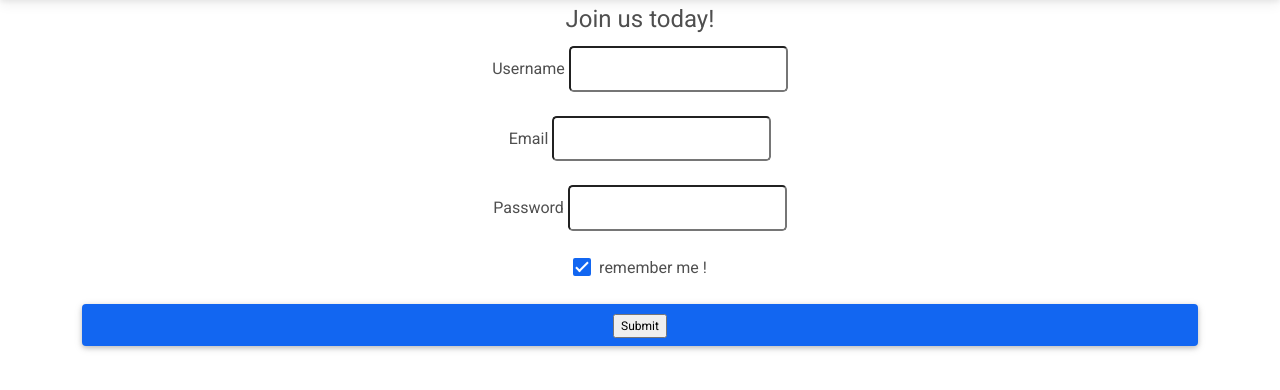
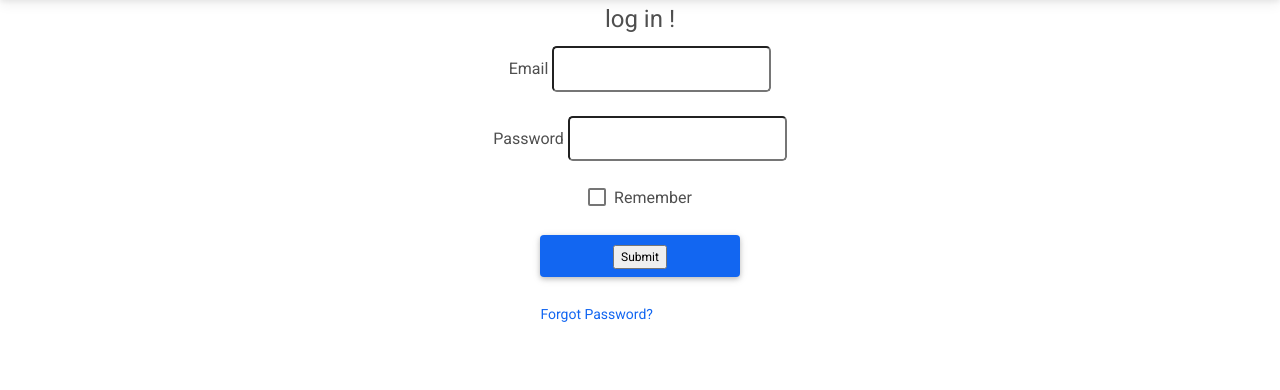
Before and after one commit to eude313/goal, a Flask app: template webapp/templates/signIn.html in a window 1280 px wide. Shown: the part 59-449 px from the top of the page. Run offline with Flask 2, Linux system fonts and the light colour scheme; the template is opened without the code that fills it, so the values that code supplies are empty, except form fields; form fields are guessed from the names that the template uses; parts of the project's set-up code (start-up, migrations or seed data) failed here and were passed over; some libraries are stand-ins or nearby versions; some web fonts are replaced.

Commit message:
initial commit

```diff
--- a/config.py
+++ b/config.py
@@ -1,10 +1,11 @@
 import os
+from flask_sqlalchemy import SQLAlchemy
 
 class Config:
     POPULAR_QUOTE = "http://quotes.stormconsultancy.co.uk/popular.json"
     NEW_QUOTE = "http://quotes.stormconsultancy.co.uk/quotes/1.json?callback=my_method"
     SECRET_KEY = os.environ.get('SECRET_KEY')
-
+    SQLALCHEMY_DATABASE_URI =
 
 class ProdConfig(Config):
     pass
--- a/webapp/auth/forms.py
+++ b/webapp/auth/forms.py
@@ -10,8 +10,7 @@ class registrationForm(FlaskForm):
     submit = SubmitField('Sign Up')
 
 class loginForm(FlaskForm):
-    username = StringField('Username', validators=[Required(), Length(min=3, max=6)])
-    email = StringField('Your Email Address',validators=[Required(),Email()])
+    email = StringField('Your Email',validators=[Required(),Email()])
     password = PasswordField('Password',validators =[Required()])
     remember = BooleanField('Remember Me')
     submit = SubmitField('Sign In')
--- a/webapp/auth/views.py
+++ b/webapp/auth/views.py
@@ -13,4 +13,7 @@ def signUp():
 @auth.route("/login", methods=['POST', 'GET'])
 def signIn():
     form = loginForm()
+    if form.validate_on_submit():
+        flash('you have successfully Loged in', 'success')
+        return redirect(url_for('main.home'))
     return render_template('signIn.html', form= form, title="signIn")
--- a/webapp/templates/signIn.html
+++ b/webapp/templates/signIn.html
@@ -10,22 +10,7 @@
     <form method="POST" action="">
             {{ form.hidden_tag() }}
         <fieldset class="form-group text-center">
-            <legend class="form">Join us today!</legend>
-            <!-- Username input -->
-            <div class="form-outline mb-4">
-                {{ form.username.label( class="form-control-label" ) }}
-                {% if form.username.errors %}
-                 {{ form.username( class="form-control-lg is_invalid" ) }}
-                    <div class="invalid_feedback">
-                        {% for error in form.username.errors %}
-                            <span> {{ error }}</span>
-                        {% endfor %}
-                    </div>
-                {% else %}
-                    {{ form.username( class="form-control-lg" ) }}
-                {% endif %}
-
-            </div>
+            <legend class="form">log in !</legend>
 
             <!-- Email input -->
             <div class="form-outline ml-4 mb-4">
@@ -59,7 +44,9 @@
             </div>
             <!-- Checkbox -->
             <div class="form-check d-flex justify-content-center mb-4">
-                <input
+                {{ form.remember( class="form-check-input" ) }}
+                {{ form.remember.label( class="form-check-label" ) }}
+                <!-- <input
                 class="form-check-input me-2"
                 type="checkbox"
                 value=""
@@ -68,13 +55,19 @@
                 />
                 <label class="form-check-label" for="form2Example3">
                 remember me !
-                </label>
+                </label>  -->
             </div>
 
             <!-- Submit button -->
 
         </fieldset>
-        <button type="submit" class="btn btn-primary btn-block mb-4">{{ form.submit() }}</button>
+        <div class="container pl-7" style="width:20%;">
+            <button type="button" class="btn btn-primary btn-block mb-4">{{ form.submit() }}</button>
+            <small class="text-muted ml-2">
+            <a href="#">Forgot Password?</a>
+            </small>
+        </div>
+
     </form>
 </div>
 
```
Also changed, not shown: 1 other file.
